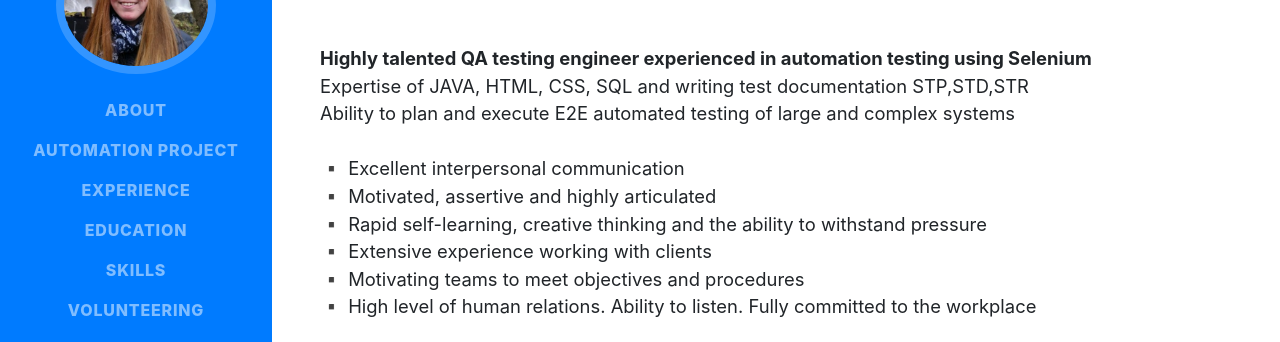
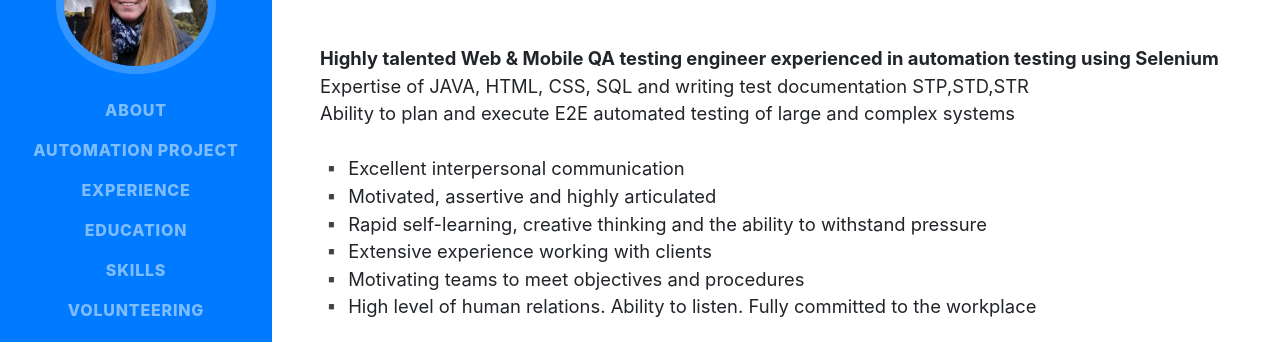
Before and after one commit to TamarMaly/TamarMalyCV, a website with bundled scripts: page index.html in a window 1280 px wide. Shown: the part 231-573 px from the top of the page. Built offline with nearby package versions, Linux system fonts and the light colour scheme; a web font is replaced by a local one.

Commit message:
Update index.html

```diff
--- a/index.html
+++ b/index.html
@@ -98,7 +98,7 @@
         <div class="subheading mb-5">&nbsp; Tel-Aviv · 054-9876321 ·
           <a href="mailto:TamarMaly@gmail.com">TamarMaly@gmail.com</a>
         </div>
-        <p class="lead mb-5"><b>Highly talented QA testing engineer experienced in automation testing using Selenium</b>
+        <p class="lead mb-5"><b>Highly talented Web & Mobile QA testing engineer experienced in automation testing using Selenium</b>
 		<br> Expertise of JAVA, HTML, CSS, SQL and writing test documentation STP,STD,STR
 		<br> Ability to plan and execute E2E automated testing of large and complex systems
 		<br>
```
